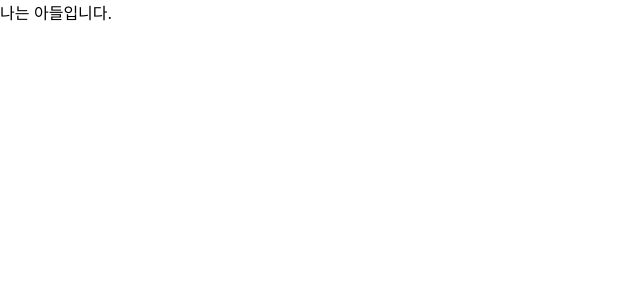
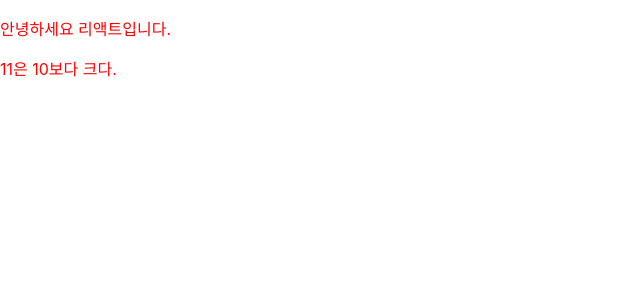
Before and after one commit to VIVID89/week-1, a React (Create React App) app: page / in a window 1280 px wide. Shown: the top 300 px of the page, without its empty margins (0-640 px from the left). Built offline with nearby package versions, Linux system fonts and the light colour scheme.

Commit message:
JSX의 기초

```diff
--- a/src/App.js
+++ b/src/App.js
@@ -1,19 +1,20 @@
-import React from 'react';
+import React from 'react'
 
-function Son() {
-  return <div>나는 아들입니다.</div>;
+export default function App() {
+  const number = 11;
+
+  const pTagStyle = {
+    color: "red",
+  };
+  return (
+    <div>
+      <p style ={pTagStyle} >안녕하세요 리액트입니다.</p>
+
+      <p style ={pTagStyle} >
+      { number > 10 ? number + "은 10보다 크다." : number + "은 10보다 작다."}
+      </p>
+
+      </div>
+
+  );
 }
-
-function Mother() {
-  return <Son />;
-}
-
-function GrandFather() {
-  return <Mother />;
-}
-
-function App() {
-  return <GrandFather />;
-}
-
-export default App;
```
